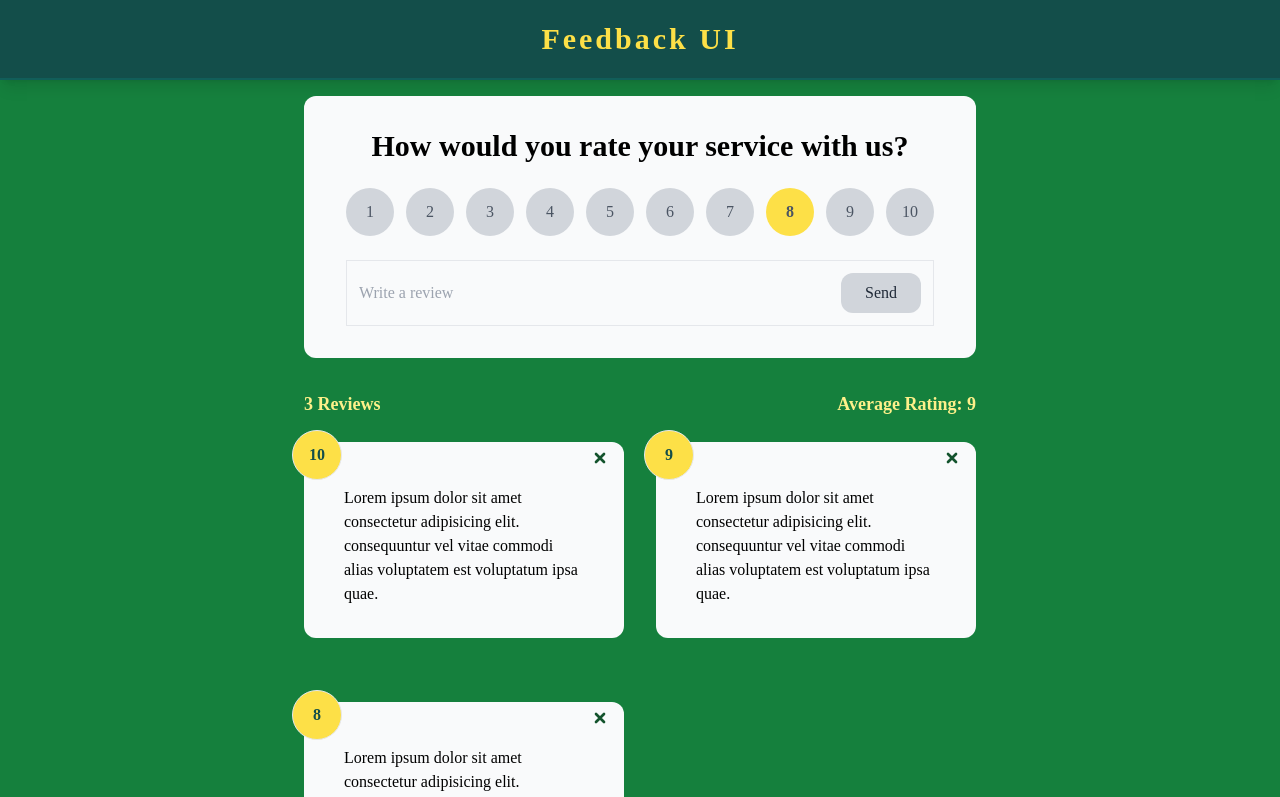
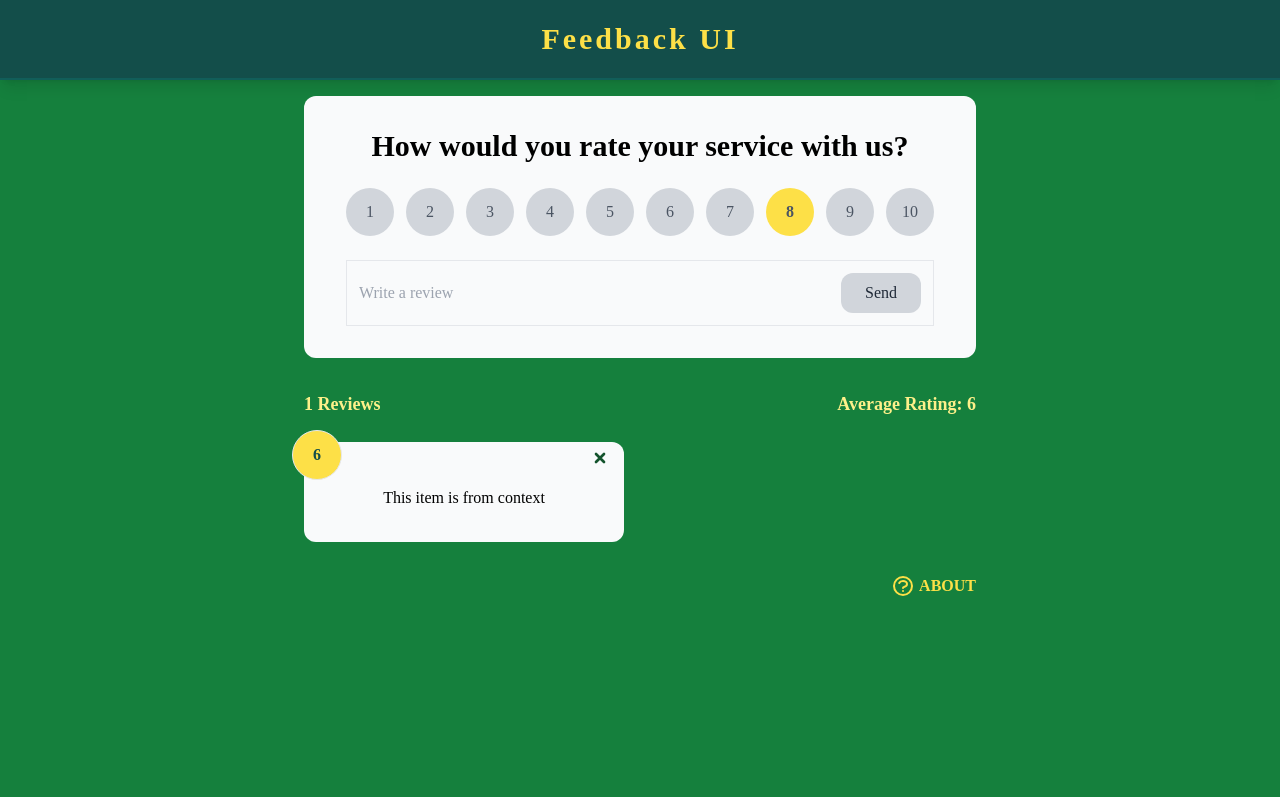
Before and after one commit to walshyc/feedback-app, a React (Create React App) app: page / in a window 1280 px wide. Shown: the top 797 px of the page. Built offline with nearby package versions, Linux system fonts and the light colour scheme; a web font is replaced by a local one.

Commit message:
added context

```diff
--- a/src/App.js
+++ b/src/App.js
@@ -1,10 +1,6 @@
 import { useState } from 'react';
 import { v4 as uuidv4 } from 'uuid';
-import {
-  BrowserRouter as Router,
-  Route,
-  Routes,
-} from 'react-router-dom';
+import { BrowserRouter as Router, Route, Routes } from 'react-router-dom';
 import Header from './components/Header';
 import FeedbackData from '../src/data/feedbackData';
 import FeedbackList from './components/FeedbackList';
@@ -12,18 +8,11 @@ import FeedbackStats from './components/FeedbackStats';
 import FeedbackForm from './components/FeedbackForm';
 import AboutPage from './pages/AboutPage';
 import AboutIconLink from './components/AboutIconLink';
+import { FeedbackProvider } from './context/FeedbackContext';
 
 function App() {
-  const [feedback, setFeedback] = useState(FeedbackData);
-  const deleteFeedback = (id) => {
-    if (window.confirm('Are you sure you want to delete'))
-      setFeedback(feedback.filter((item) => item.id !== id));
-  };
-  const addFeedback = (newFeedback) => {
-    newFeedback.id = uuidv4();
-    setFeedback([...feedback, newFeedback]);
-  };
   return (
+    <FeedbackProvider>
       <Router>
         <div className="bg-green-700 min-h-screen font-baloo">
           <Header></Header>
@@ -34,12 +23,9 @@ function App() {
                 path="/"
                 element={
                   <>
-                  <FeedbackForm handleAdd={addFeedback}></FeedbackForm>
-                  <FeedbackStats feedback={feedback}></FeedbackStats>
-                  <FeedbackList
-                    feedback={feedback}
-                    handleDelete={deleteFeedback}
-                  ></FeedbackList>
+                    <FeedbackForm></FeedbackForm>
+                    <FeedbackStats></FeedbackStats>
+                    <FeedbackList></FeedbackList>
                     <AboutIconLink></AboutIconLink>
                   </>
                 }
@@ -50,6 +36,7 @@ function App() {
           </div>
         </div>
       </Router>
+    </FeedbackProvider>
   );
 }
 
--- a/src/components/FeedbackForm.jsx
+++ b/src/components/FeedbackForm.jsx
@@ -1,9 +1,12 @@
 import { useState } from 'react';
+import { useContext } from 'react';
+import FeedbackContext from '../context/FeedbackContext';
 import RatingSelect from './RatingSelect';
 import Button from './shared/Button';
 import Card from './shared/Card';
 
-const FeedbackForm = ({ handleAdd }) => {
+const FeedbackForm = () => {
+  const { addFeedback } = useContext(FeedbackContext);
   const [text, setText] = useState('');
   const [rating, setRating] = useState(10);
   const [message, setMessage] = useState('');
@@ -29,7 +32,7 @@ const FeedbackForm = ({ handleAdd }) => {
         text,
         rating,
       };
-      handleAdd(newFeedback);
+      addFeedback(newFeedback);
       setText('');
 
       setBtnDisabled(true);
--- a/src/components/FeedbackList.jsx
+++ b/src/components/FeedbackList.jsx
@@ -1,21 +1,14 @@
+import { useContext } from 'react';
 import { motion, AnimatePresence } from 'framer-motion';
 import FeedbackItem from './FeedbackItem';
+import FeedbackContext from '../context/FeedbackContext';
 
-const FeedbackList = ({ feedback, handleDelete }) => {
+const FeedbackList = () => {
+  const { feedback, deleteFeedback } = useContext(FeedbackContext);
   if (!feedback || feedback.length === 0) {
     return <p>No feedback yet</p>;
   }
-  //   return (
-  //     <div className='grid grid-cols-1 sm:grid-cols-2 gap-8'>
-  //       {feedback.map((fb) => (
-  //         <FeedbackItem
-  //           key={fb.id}
-  //           item={fb}
-  //           handleDelete={handleDelete}
-  //         ></FeedbackItem>
-  //       ))}
-  //     </div>
-  //   );
+
   return (
     <div className="grid grid-cols-1 sm:grid-cols-2 gap-8">
       <AnimatePresence>
@@ -26,7 +19,10 @@ const FeedbackList = ({ feedback, handleDelete }) => {
             animate={{ opacity: 1 }}
             exit={{ opacity: 0 }}
           >
-            <FeedbackItem item={fb} handleDelete={handleDelete}></FeedbackItem>
+            <FeedbackItem
+              item={fb}
+              handleDelete={deleteFeedback}
+            ></FeedbackItem>
           </motion.div>
         ))}
       </AnimatePresence>
--- a/src/components/FeedbackStats.jsx
+++ b/src/components/FeedbackStats.jsx
@@ -1,4 +1,7 @@
-const FeedbackStats = ({ feedback }) => {
+import { useContext } from 'react';
+import FeedbackContext from '../context/FeedbackContext';
+const FeedbackStats = () => {
+  const { feedback } = useContext(FeedbackContext);
   // calculate ratings average
   let average =
     feedback.reduce((acc, current) => {
--- /dev/null
+++ b/src/context/FeedbackContext.js
@@ -0,0 +1,26 @@
+import { createContext, useState } from 'react';
+import { v4 as uuidv4 } from 'uuid';
+const FeedbackContext = createContext();
+
+export const FeedbackProvider = ({ children }) => {
+  const [feedback, setFeedback] = useState([
+    { id: 1, text: 'This item is from context', rating: 6 },
+  ]);
+
+  const deleteFeedback = (id) => {
+    if (window.confirm('Are you sure you want to delete'))
+      setFeedback(feedback.filter((item) => item.id !== id));
+  };
+  const addFeedback = (newFeedback) => {
+    newFeedback.id = uuidv4();
+    setFeedback([...feedback, newFeedback]);
+  };
+
+  return (
+    <FeedbackContext.Provider value={{ feedback, deleteFeedback, addFeedback }}>
+      {children}
+    </FeedbackContext.Provider>
+  );
+};
+
+export default FeedbackContext;
--- a/src/pages/AboutPage.jsx
+++ b/src/pages/AboutPage.jsx
@@ -7,7 +7,7 @@ const AboutPage = () => {
       <p className="text-lg">
         This is a React app to leave feedback for a product or service
       </p>
-      <Link className='pt-4 ml-auto' to="/">
+      <Link className="pt-4 ml-auto" to="/">
         <Button version="primary" type="btn">
           Go Home
         </Button>
```
Lines whose indentation alone changed are shown as unchanged.
